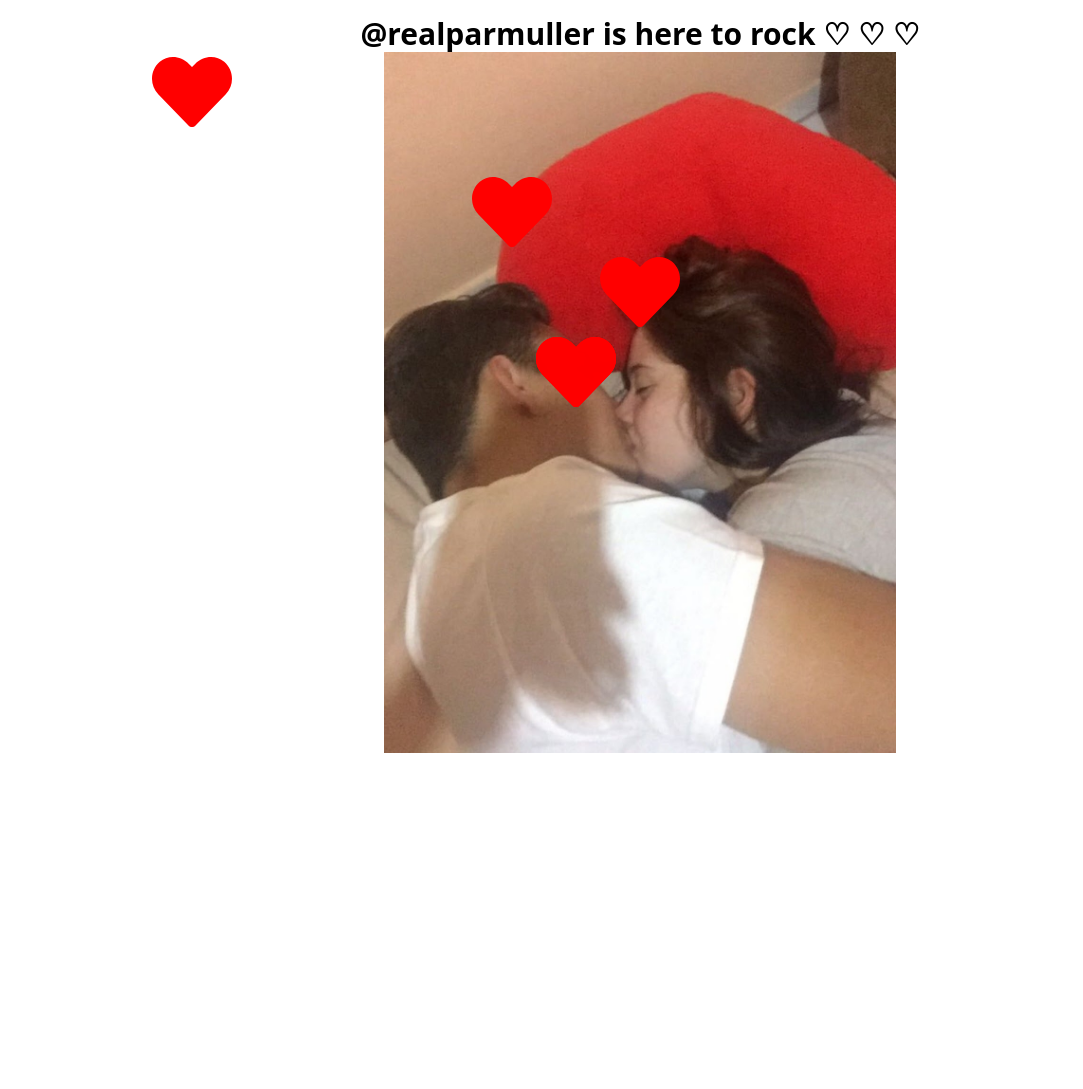
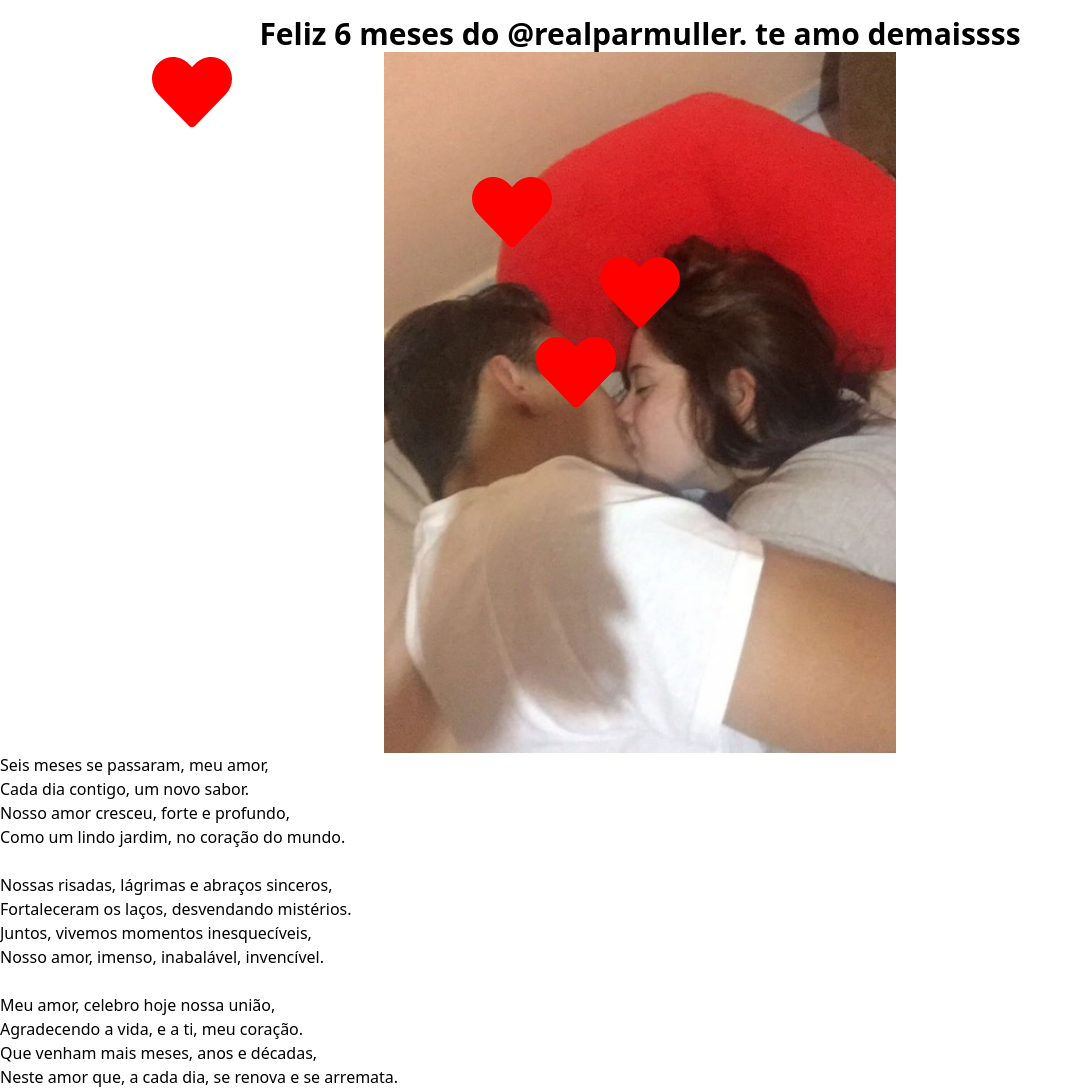
Before and after one commit to lucasflomuller/realparmuller, a plain HTML site: page index.html in a window 1280 px wide. Shown: the whole page, without its empty margins (0-1083 px from the left). Before the commit the page ends 800 px from the top, so only its background shows below. Drawn offline with nearby package versions, Linux system fonts and the light colour scheme.

Commit message:
Update index.html

```diff
--- a/index.html
+++ b/index.html
@@ -115,7 +115,7 @@
 </head>
 <body>
   <h1 class="text-3xl font-bold text-center mt-4">
-    @realparmuller is here to rock ♡ ♡ ♡
+   Feliz 6 meses do @realparmuller. te amo demaissss
   </h1>
   <div class="grid grid-cols-3">
 
@@ -136,5 +136,36 @@
 </div>
 
   <img src="./thisispassion.jpeg" class="w-full max-w-lg m-auto" />
-</body>
+<p>
+
+        Seis meses se passaram, meu amor,<br>
+
+        Cada dia contigo, um novo sabor.<br>
+
+        Nosso amor cresceu, forte e profundo,<br>
+
+        Como um lindo jardim, no coração do mundo.<br>
+
+        <br>
+
+        Nossas risadas, lágrimas e abraços sinceros,<br>
+
+        Fortaleceram os laços, desvendando mistérios.<br>
+
+        Juntos, vivemos momentos inesquecíveis,<br>
+
+        Nosso amor, imenso, inabalável, invencível.<br>
+
+        <br>
+
+        Meu amor, celebro hoje nossa união,<br>
+
+        Agradecendo a vida, e a ti, meu coração.<br>
+
+        Que venham mais meses, anos e décadas,<br>
+
+        Neste amor que, a cada dia, se renova e se arremata.<br>
+
+    </p>
+  </body>
 </html>
```
